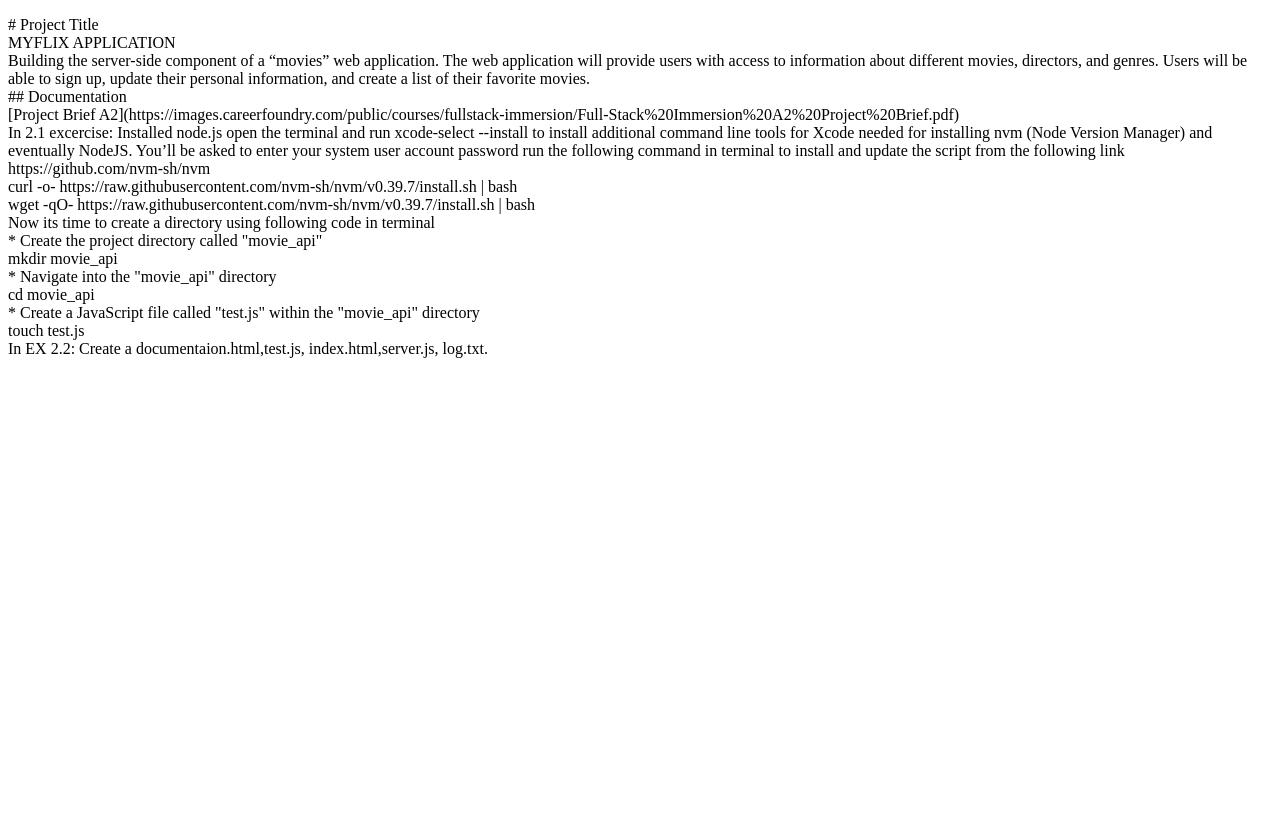
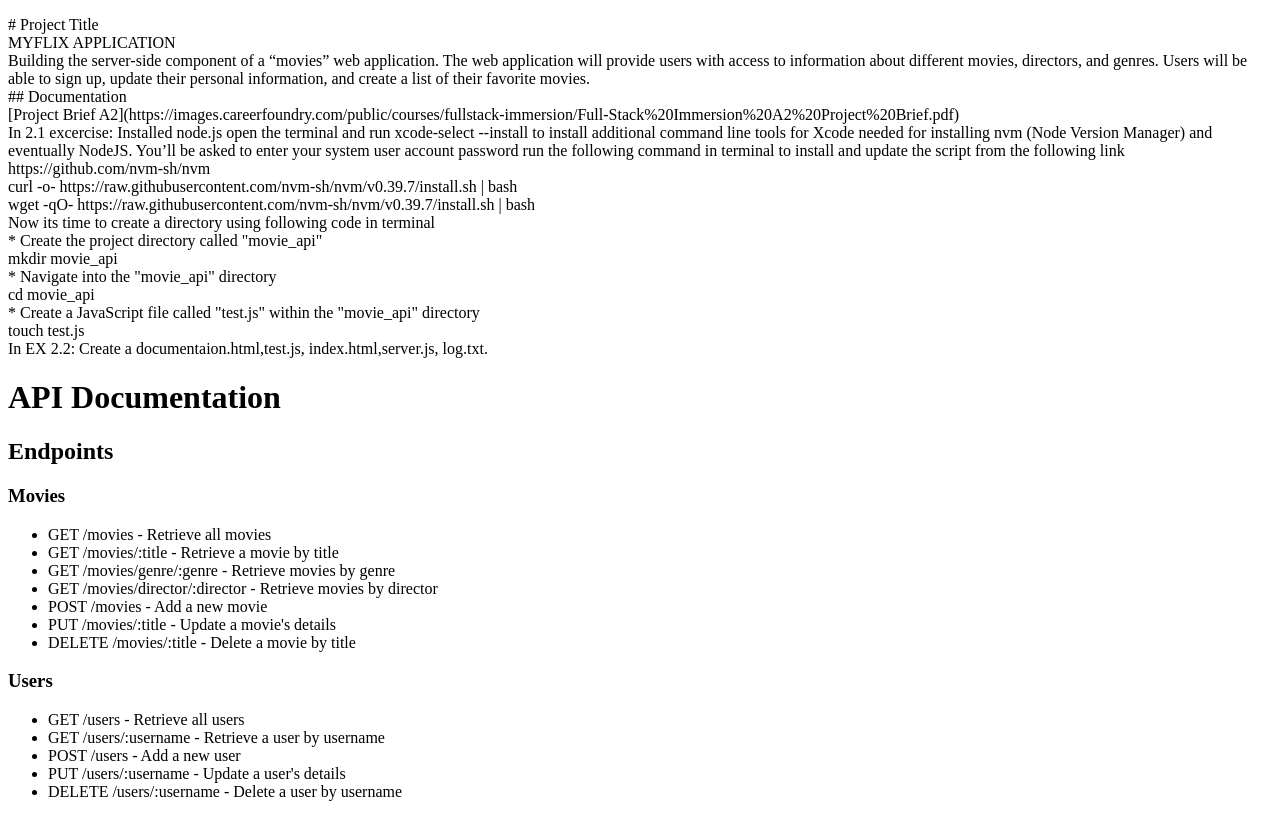
Before and after one commit to sarblau74/movie_api, a website: page documentation.html in a window 1280 px wide. Drawn offline with Linux system fonts and the light colour scheme.

Commit message:
update documentation.html

```diff
--- a/documentation.html
+++ b/documentation.html
@@ -47,5 +47,25 @@
         In EX 2.2: Create a documentaion.html,test.js, index.html,server.js,
         log.txt.
       </p>
+      <h1>API Documentation</h1>
+      <h2>Endpoints</h2>
+      <h3>Movies</h3>
+      <ul>
+          <li>GET /movies - Retrieve all movies</li>
+          <li>GET /movies/:title - Retrieve a movie by title</li>
+          <li>GET /movies/genre/:genre - Retrieve movies by genre</li>
+          <li>GET /movies/director/:director - Retrieve movies by director</li>
+          <li>POST /movies - Add a new movie</li>
+          <li>PUT /movies/:title - Update a movie's details</li>
+          <li>DELETE /movies/:title - Delete a movie by title</li>
+      </ul>
+      <h3>Users</h3>
+      <ul>
+          <li>GET /users - Retrieve all users</li>
+          <li>GET /users/:username - Retrieve a user by username</li>
+          <li>POST /users - Add a new user</li>
+          <li>PUT /users/:username - Update a user's details</li>
+          <li>DELETE /users/:username - Delete a user by username</li>
+      </ul>
 </body>
 </html>
```
Also changed, not shown: package.json (+4 -3 lines), server.js (added), 1 other file.
